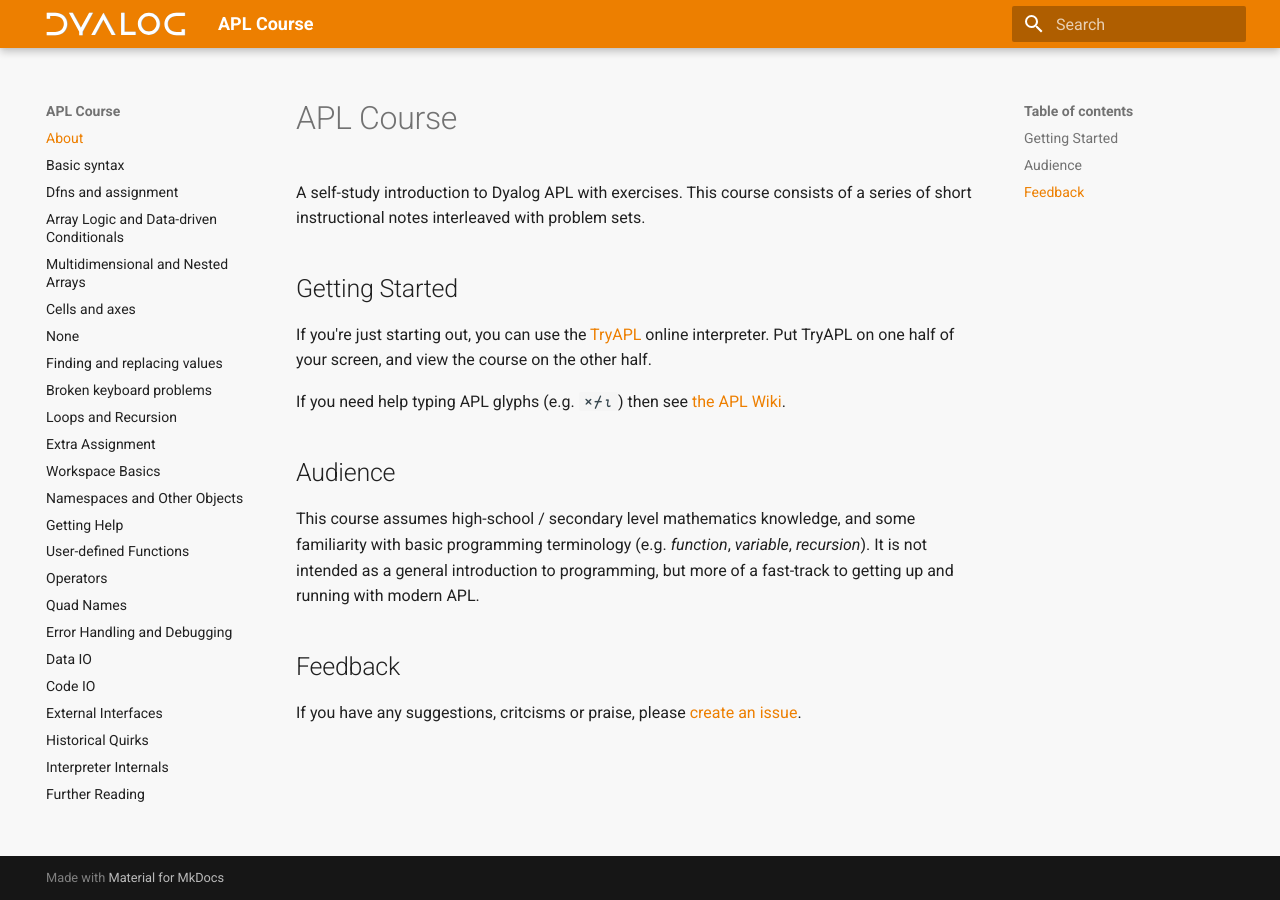
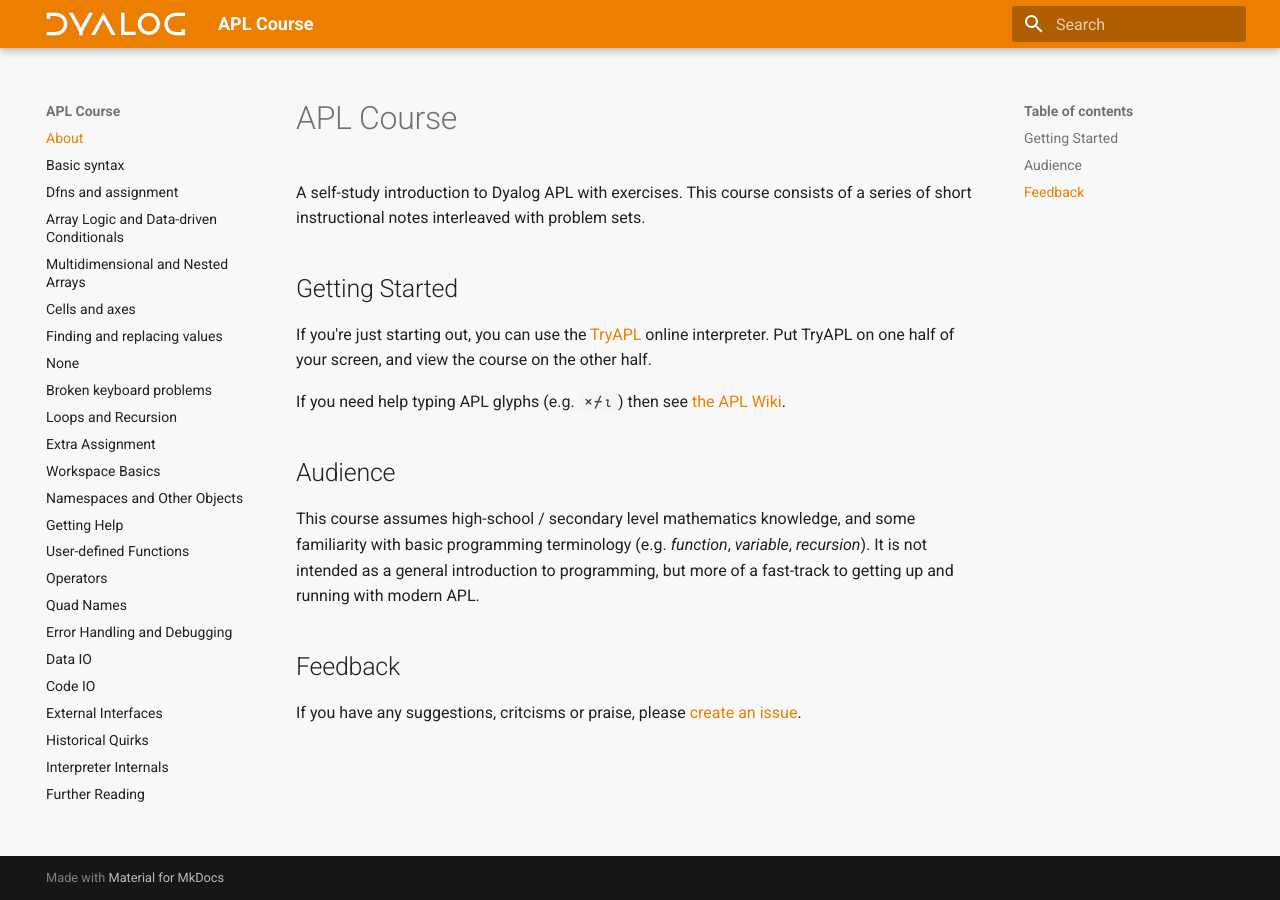
Before and after one commit to Dyalog/APLCourse, an MkDocs documentation site: the page built from docs/index.md, in a window 1280 px wide. Built offline with MkDocs 1.6.1 and Material for MkDocs 9.7.7, drawn with Linux system fonts in a browser that asks for light colours; some of the changed lines change nothing that is shown.

Commit message:
reorder lookup and selection

```diff
--- a/mkdocs.yml
+++ b/mkdocs.yml
@@ -36,8 +36,8 @@
   - array-logic-data-driven-conditionals.md
   - multidimensional-and-nested-arrays.md
   - cells-and-axes.md
+  - finding-and-replacing-values.md
   - selecting-from-arrays.md
-  - finding-and-replacing-values.md
   - broken-keyboard-problems.md
   - Loops and Recursion: Loops.md
   - Extra Assignment: Assignment.md
```
